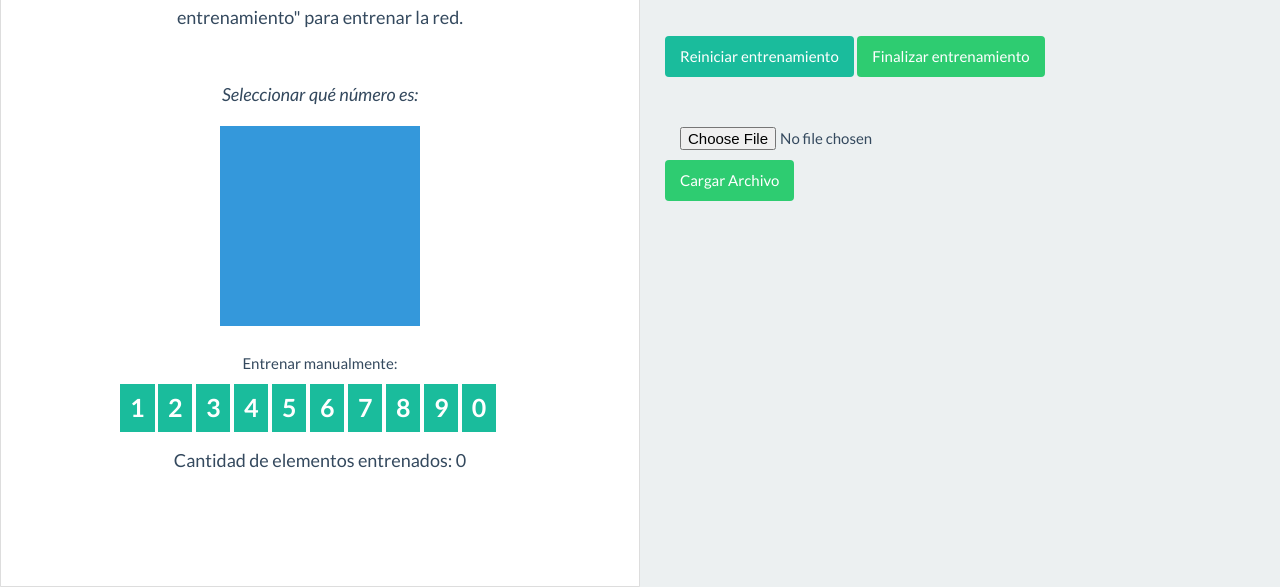
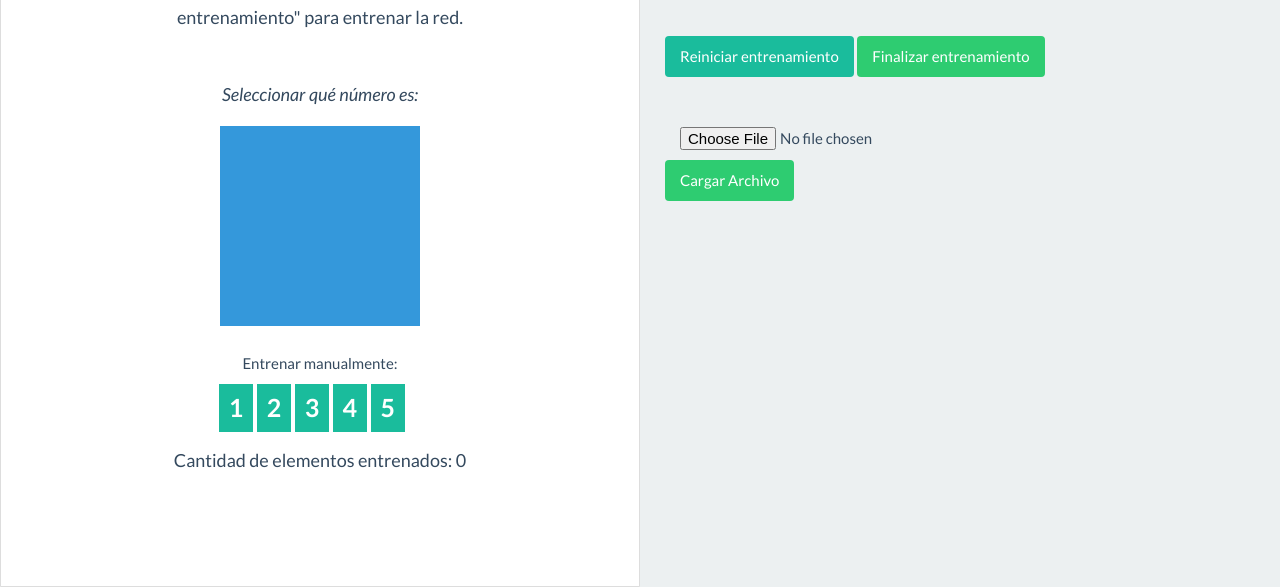
Before and after one commit to euphonie/recognizer, a website: page app.html in a window 1280 px wide. Shown: the part 213-800 px from the top of the page. Drawn offline with Linux system fonts and the light colour scheme; no server answers.

Commit message:
Removing unused extra digits on manual training and fixing css

```diff
--- a/app.html
+++ b/app.html
@@ -84,10 +84,7 @@
         text-align:center;
       }
       .digit-container {
-        width:400px;
         height:100px;
-        margin-left:auto;
-        margin-right:auto;
         cursor:pointer;
       }
       #test{cursor: pointer;}
@@ -142,17 +139,12 @@
           <button class="btn btn-primary col-md-4 col-md-offset-4" id="random">Random</button>
         </div>
         <label class="manual-train btn-block" style="text-align:center">Entrenar manualmente:</label>
-        <div class="digit-container" style="padding-top:20px">
+        <div class="digit-container col-md-offset-4" style="padding-top:20px">
           <div class="numberChoice btn-primary" data-number="1">1</div>
           <div class="numberChoice btn-primary" data-number="2">2</div>
           <div class="numberChoice btn-primary" data-number="3">3</div>
           <div class="numberChoice btn-primary" data-number="4">4</div>
           <div class="numberChoice btn-primary" data-number="5">5</div>
-          <div class="numberChoice btn-primary" data-number="6">6</div>
-          <div class="numberChoice btn-primary" data-number="7">7</div>
-          <div class="numberChoice btn-primary" data-number="8">8</div>
-          <div class="numberChoice btn-primary" data-number="9">9</div>
-          <div class="numberChoice btn-primary" data-number="0">0</div>
         </div>
         <p class="train-elements btn-block" style="text-align:center"> Cantidad de elementos entrenados:
           <span class="training-count">0</span>
```
